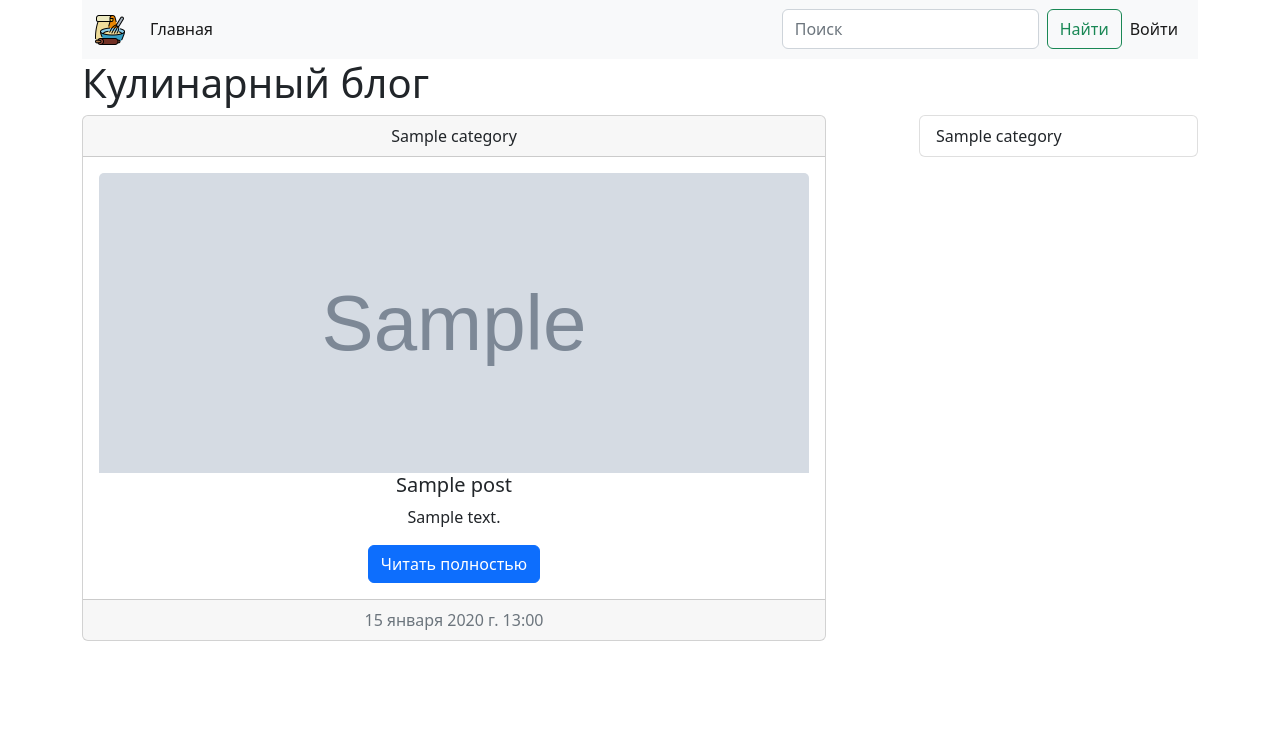
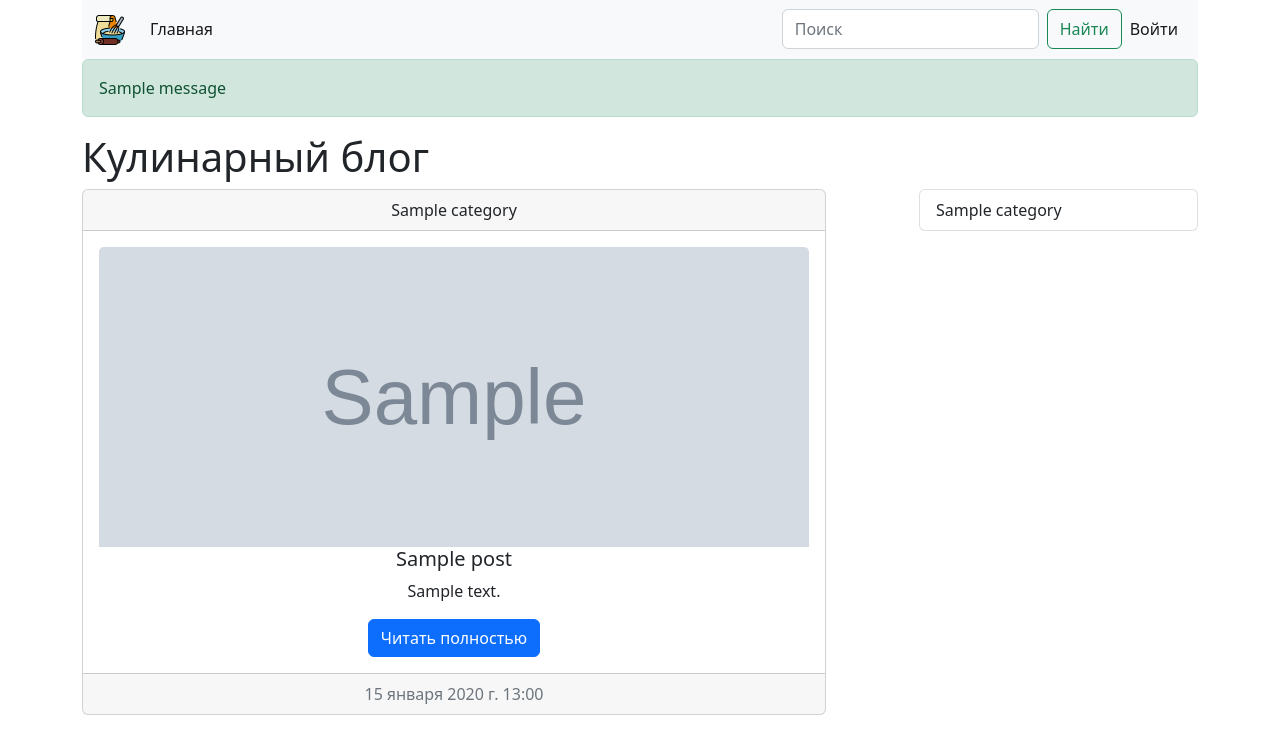
Before and after one commit to kateutkate23/culinary_blog, a Django app: page / in a window 1280 px wide. Shown: the top 754 px of the page. Run offline with Django 5.2, Linux system fonts and the light colour scheme; tables that the repository leaves empty hold one stand-in row (values such as "Sample post"); grey boxes marked "Sample" are stand-in pictures; one stand-in notice (Sample message) is shown.

Commit message:
added messages

```diff
--- a/blog/templates/blog/components/posts.html
+++ b/blog/templates/blog/components/posts.html
@@ -1,10 +1,11 @@
-<div class="card text-center">
+<div class="card text-center mb-3">
     <div class="card-header">
         {{ post.category }}
     </div>
     <div class="card-body">
         {% if post.photo %}
-        <img src="{{ post.photo.url }}" class="card-img-top" width="300" height="300" alt="Фотография блюда: {{ post.title }}">
+        <img src="{{ post.photo.url }}" class="card-img-top" width="300" height="300"
+             alt="Фотография блюда: {{ post.title }}">
         {% endif %}
         <h5 class="card-title"> {{ post.title }} </h5>
         <p class="card-text"> {{ post.content | truncatewords:20 }} </p>
--- a/blog/views.py
+++ b/blog/views.py
@@ -3,6 +3,7 @@ from .models import Category, Post
 from django.db.models import F
 from .forms import PostAddForm, LoginForm, RegistrationForm
 from django.contrib.auth import login, logout
+from django.contrib import messages
 
 
 def index(request):
@@ -71,6 +72,7 @@ def user_login(request):
         if form.is_valid():
             user = form.get_user()
             login(request, user)
+            messages.success(request, 'Вы успешно вошли в аккаунт!')
 
             return redirect('index')
     else:
--- a/templates/base.html
+++ b/templates/base.html
@@ -1,6 +1,6 @@
 <!doctype html>
 {% load static %}
-<html lang="en">
+<html lang="ru">
 <head>
     <meta charset="UTF-8">
     <meta name="viewport"
@@ -15,6 +15,7 @@
 <div class="container">
     {% include 'components/navbar.html' %}
     <main>
+        {% include 'components/messages.html' %}
         {% block main %}
         {% endblock main %}
     </main>
--- /dev/null
+++ b/templates/components/messages.html
@@ -0,0 +1,9 @@
+{% if messages %}
+<div class="message">
+    {% for msg in messages %}
+    <div class="alert alert-{% if msg.tags == 'error' %}danger{% else %}{{ msg.tags }}{% endif %}" role="alert">
+        {{ msg }}
+    </div>
+    {% endfor %}
+</div>
+{% endif %}
```
